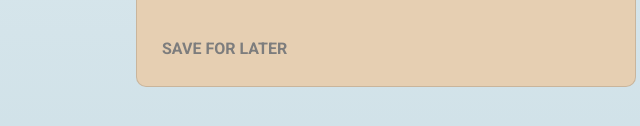
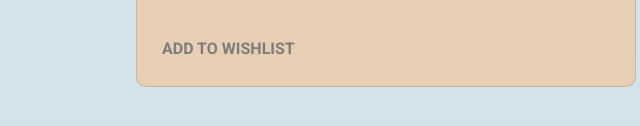
Before and after one commit to nycbeardo/material-design-card, a plain HTML site: page index.html in a window 1280 px wide. Shown: the part 590-716 px from the top of the page, 254-894 px from the left. Drawn offline with nearby package versions, Linux system fonts and the light colour scheme.

Commit message:
Update index.html
Changed text to "Add to wishlist"

```diff
--- a/index.html
+++ b/index.html
@@ -28,7 +28,7 @@
     <div class="title">Vintage Leather</div>
     <div class="desc">Check out our latest collection of vintage and deadstock leather jackets, many of them are one of a kind and are sure to sell out fast.</div>
     <div class="save">
-      <a href="javascript:">SAVE FOR LATER</a>
+      <a href="javascript:">ADD TO WISHLIST</a>
     </div>
   </div>
 </div>
```
